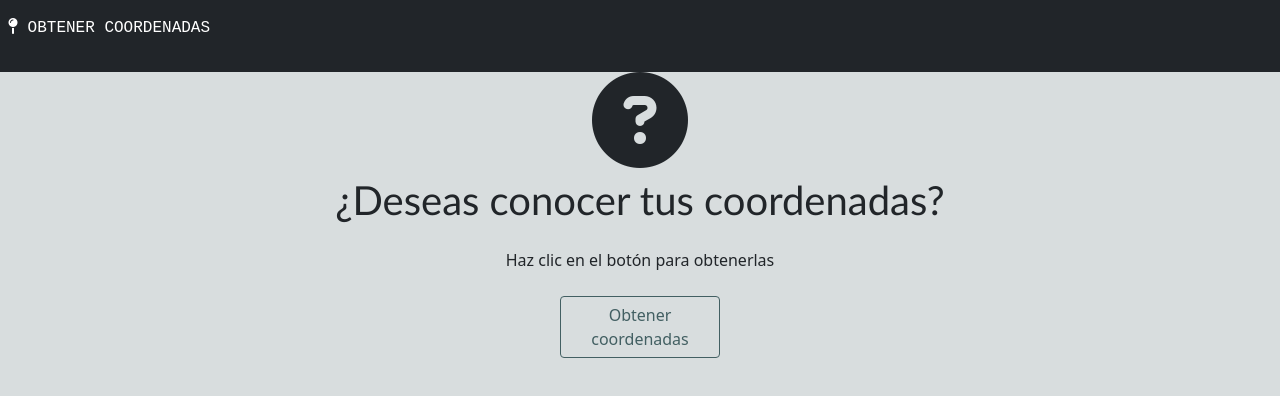
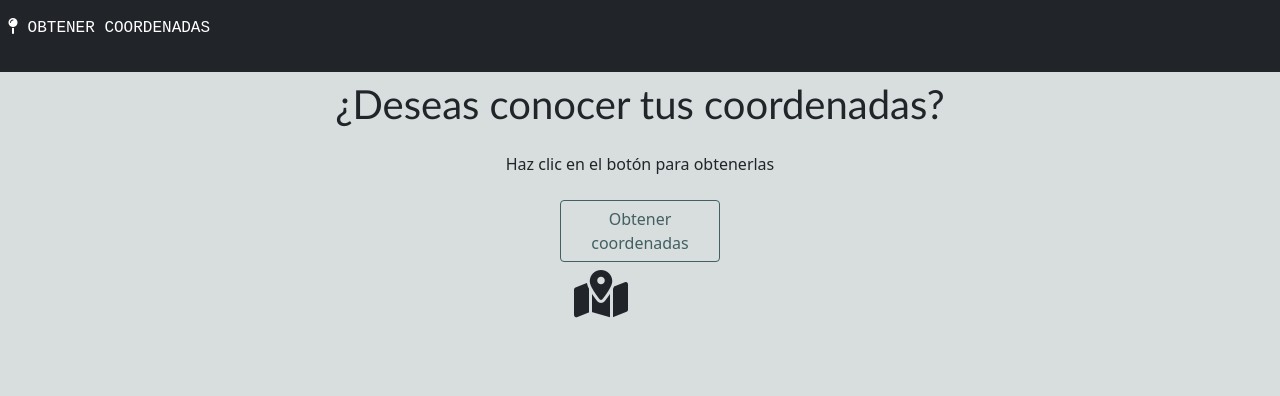
Before and after one commit to YareRB/Sistemas-GeoReferenciados, a plain HTML site: page pages/parcial1/practica3.html in a window 1280 px wide. Drawn offline with nearby package versions, Linux system fonts and the light colour scheme.

Commit message:
practica 3 completa

```diff
--- a/pages/parcial1/practica3.html
+++ b/pages/parcial1/practica3.html
@@ -19,12 +19,18 @@
       </div>
     </nav>
     <div class="text-center">
-        <i class="fa-solid fa-circle-question fa-6x"></i>
         <h1 class="text2 p-2"> ¿Deseas conocer tus coordenadas?</h1>
-
         <p class="text3 p-2">Haz clic en el botón para obtenerlas</p>
         <button class="btn btn-outline-info btn-obtener" onclick="getLocation()">Obtener coordenadas</button>
-        <p class="text3" id="mapa"></p>
+        <div class="row m-2 ">
+            <div class="col-6 text-end">
+                <i class="fa-solid fa-map-location-dot fa-3x"></i>
+            </div>
+            <div class="col-6 text-start">
+                <p class="text3" id="mapa"></p>
+
+            </div>
+        </div>
 
     </div>
     <script>
@@ -39,7 +45,7 @@
         }
 
         function muestraPosicion(posicion) {
-            mapa.innerHTML = '<i class="fa-solid fa-map-location-dot fa-3x"></i>Latitud: ' + posicion.coords.latitude + "<br>" + "Longitud: " + posicion.coords.longitude
+            mapa.innerHTML = "<strong>Latitud: </strong>" + posicion.coords.latitude + "<br>" + "<strong>Longitud:</strong> " + posicion.coords.longitude
         }
     </script>
 
```
